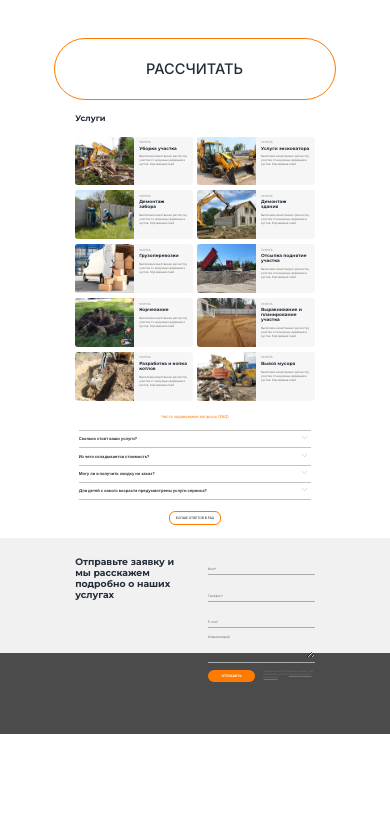
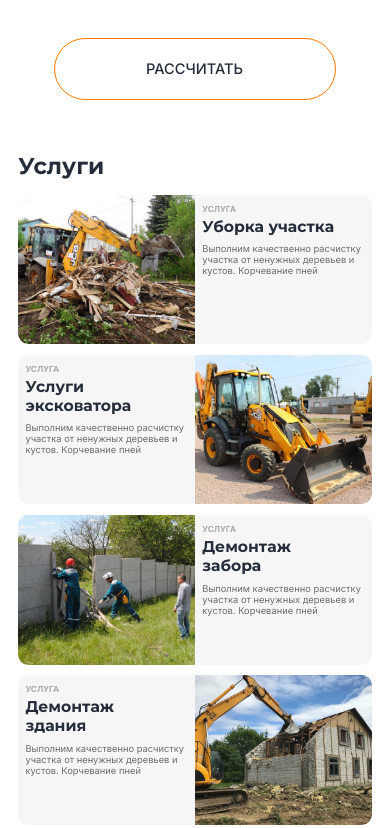
Before and after one commit to papey71/Test, a plain HTML site: page index.html in a window 390 px wide. Shown: the part 1223-2051 px from the top of the page. Before the commit the page ends 1957 px from the top, so only its background shows below. Drawn offline with Linux system fonts and the light colour scheme.

Commit message:
Add files via upload

```diff
--- a/index.html
+++ b/index.html
@@ -291,14 +291,15 @@
                         </p>
                     </div>
                 </div>
-                <div class="service">
+                <div class="service ecivres">
                     <img src="img/usl2.png" alt="">
                     <div>
                         <h2>
                             Услуга
                         </h2>
                         <h1>
-                            Услуги эксковатора
+                            Услуги <br>
+                            эксковатора
                         </h1>
                         <p>
                             Выполним качественно расчистку <br>
@@ -326,7 +327,7 @@
                         </p>
                     </div>
                 </div>
-                <div class="service">
+                <div class="service ecivres">
                     <img src="img/usl4.png" alt="">
                     <div>
                         <h2>
@@ -361,7 +362,7 @@
                         </p>
                     </div>
                 </div>
-                <div class="service">
+                <div class="service ecivres">
                     <img src="img/usl6.png" alt="">
                     <div>
                         <h2>
@@ -396,7 +397,7 @@
                         </p>
                     </div>
                 </div>
-                <div class="service">
+                <div class="service ecivres">
                     <img src="img/usl8.png" alt="">
                     <div>
                         <h2>
@@ -433,7 +434,7 @@
                         </p>
                     </div>
                 </div>
-                <div class="service">
+                <div class="service ecivres">
                     <img src="img/usl10.png" alt="">
                     <div>
                         <h2>
--- a/scss/style.scss
+++ b/scss/style.scss
@@ -488,60 +488,52 @@
     }
     .services {
         .container {
-            width: 1180 / 1920 * 100vw;
+            padding-top: 50 / 375 * 100vw;
             margin: 0 auto;
-            padding-top: 66 / 1920 * 100vw;
+            width: 340 / 375 * 100vw;
             h1 {
-                font-family: "Montserrat";
-                font-style: normal;
-                font-weight: bold;
-                font-size: 40 / 1920 * 100vw;
-                color: #242d39;
-                margin-bottom: 40 / 1920 * 100vw;
+                font-size: 22 / 375 * 100vw;
+                margin-bottom: 14 / 375 * 100vw;
             }
             .stroka {
-                display: flex;
+                display: block;
                 .service {
                     display: flex;
-                    margin-top: 25 / 1920 * 100vw;
-                    width: 580 / 1920 * 100vw;
-                    height: 240 / 1920 * 100vw;
-                    background-color: #f6f6f6;
-                    border-radius: 15 / 1920 * 100vw;
+                    margin-bottom: 10 / 375 * 100vw;
+                    width: 340 / 375 * 100vw;
+                    height: 144 / 375 * 100vw;
+                    border-radius: 10 / 375 * 100vw;
                     img {
-                        border-radius: 15 / 1920 * 100vw 0px 0px 15 / 1920 * 100vw;
+                        border-radius: 10 / 375 * 100vw 0px 0px 10 / 375 * 100vw;
                         height: 100%;
+                        width: 170 / 375 * 100vw;
                     }
                     div {
                         h2 {
-                            margin: 18 / 1920 * 100vw 0px 0px 25 / 1920 * 100vw;
-                            font-family: "Inter";
-                            font-style: normal;
-                            font-weight: bold;
-                            font-size: 14 / 1920 * 100vw;
-                            text-transform: uppercase;
-                            color: #aaaaaa;
+                            margin: 9 / 375 * 100vw 0px 0px 7 / 375 * 100vw;
+                            font-size: 8 / 375 * 100vw;
                         }
                         h1 {
-                            margin: 7 / 1920 * 100vw 0px 0px 25 / 1920 * 100vw;
-                            font-family: "Montserrat";
-                            font-style: normal;
-                            font-weight: bold;
-                            font-size: 22 / 1920 * 100vw;
-                            color: #242d39;
+                            margin: 3 / 375 * 100vw 0px 0px 7 / 375 * 100vw;
+                            font-size: 15 / 375 * 100vw;
                         }
                         p {
-                            margin: 18 / 1920 * 100vw 0px 0px 25 / 1920 * 100vw;
-                            font-family: "Inter";
-                            font-style: normal;
-                            font-weight: normal;
-                            font-size: 14 / 1920 * 100vw;
-                            color: #6d6d6d;
+                            margin: 7 / 375 * 100vw 0px 0px 7 / 375 * 100vw;
+                            font-size: 9 / 375 * 100vw;
                         }
                     }
                 }
                 .marg-r {
-                    margin-right: 20 / 1920 * 100vw;
+                    margin-right: 20 / 375 * 100vw;
+                }
+                .ecivres {
+                    img {
+                        margin-left: 170 / 375 * 100vw;
+                        border-radius: 0px 10 / 375 * 100vw 10 / 375 * 100vw 0px;
+                    }
+                    div {
+                        margin-left: -340 / 375 * 100vw;
+                    }
                 }
             }
         }
```
Also changed, not shown: css/style.css.
